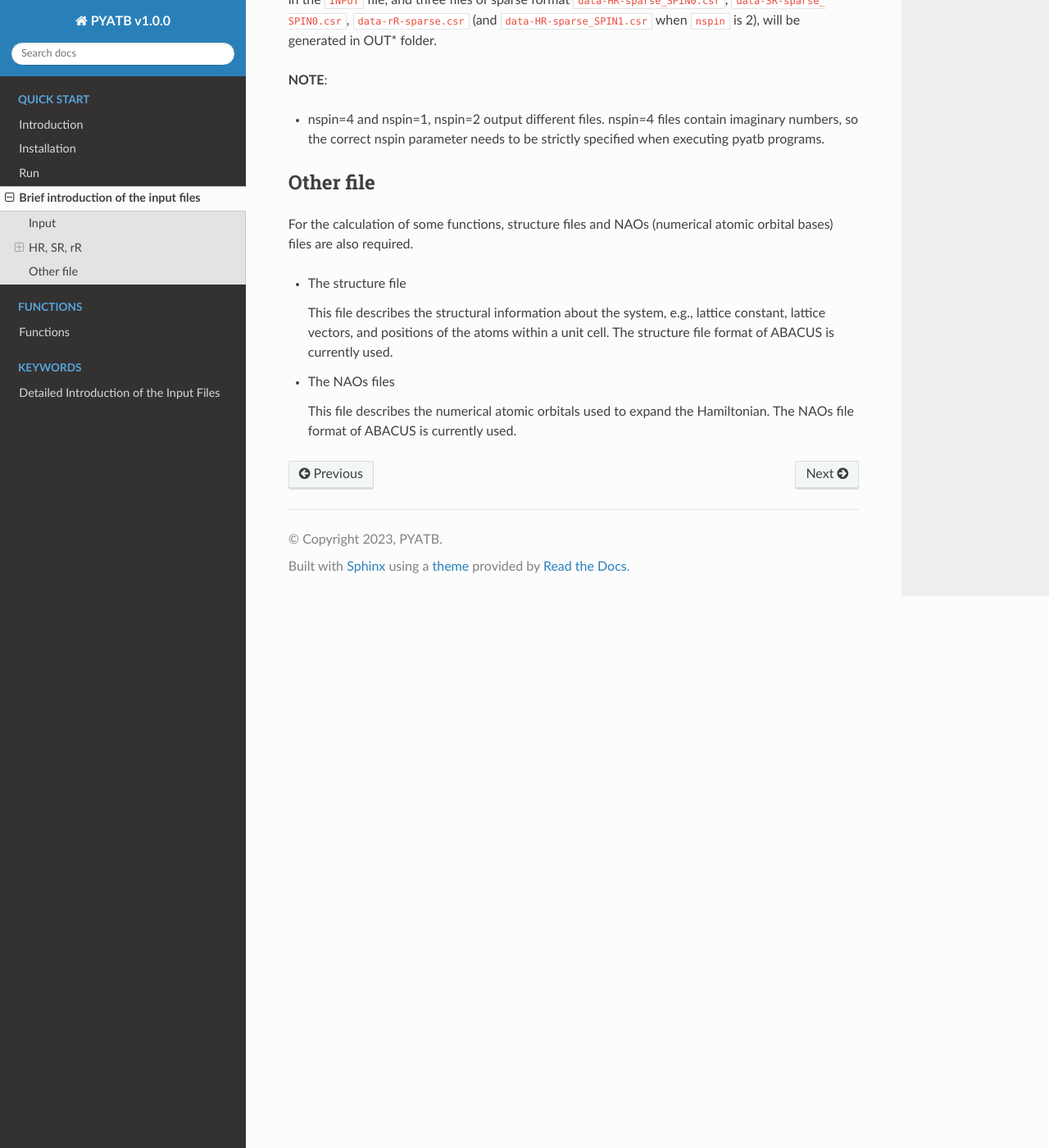
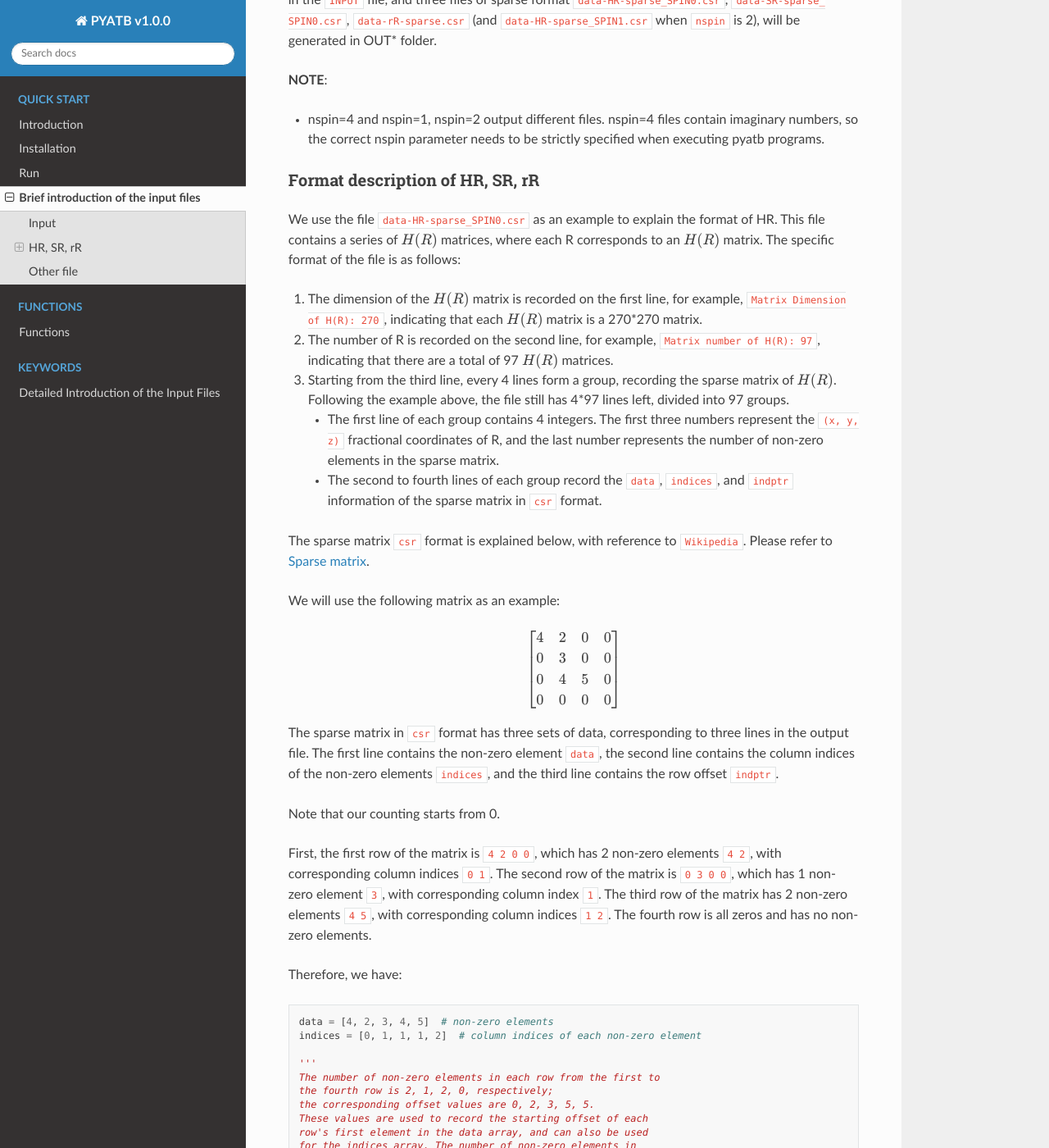
Before and after one commit to pyatb/pyatb, a Sphinx documentation site: the page built from doc/source/input_files.md, in a window 1280 px wide and 1400 px high, scrolled down 1978 px. Shown: the whole window at 82% size. Built offline with Sphinx 7.4.7 and the Read the Docs theme 2.0.0, drawn with Linux system fonts in a browser that asks for light colours; some of the changed text lies outside the part shown.

Commit message:
update pyatb.pdf

````diff
--- a/doc/source/input_files.md
+++ b/doc/source/input_files.md
@@ -82,6 +82,70 @@ Run the **scf** calculation of ABACUS normally, specifies the parameters `out_ma
 **NOTE**:
 - nspin=4 and nspin=1, nspin=2 output different files. nspin=4 files contain imaginary numbers, so the correct nspin parameter needs to be strictly specified when executing pyatb programs.
 
+### Format description of HR, SR, rR
+
+We use the file `data-HR-sparse_SPIN0.csr` as an example to explain the format of HR. This file contains a series of $H(R)$ matrices, where each R corresponds to an $H(R)$ matrix. The specific format of the file is as follows:
+
+1. The dimension of the $H(R)$ matrix is recorded on the first line, for example, `Matrix Dimension of H(R): 270`, indicating that each $H(R)$ matrix is a 270*270 matrix.
+2. The number of R is recorded on the second line, for example, `Matrix number of H(R): 97`, indicating that there are a total of 97 $H(R)$ matrices.
+3. Starting from the third line, every 4 lines form a group, recording the sparse matrix of $H(R)$. Following the example above, the file still has 4*97 lines left, divided into 97 groups.
+    - The first line of each group contains 4 integers. The first three numbers represent the `(x, y, z)` fractional coordinates of R, and the last number represents the number of non-zero elements in the sparse matrix.
+    - The second to fourth lines of each group record the `data`, `indices`, and `indptr` information of the sparse matrix in `csr` format.
+
+The sparse matrix `csr` format is explained below, with reference to `Wikipedia`. Please refer to [Sparse matrix](https://en.wikipedia.org/wiki/Sparse_matrix).
+
+We will use the following matrix as an example:
+
+$$
+\left[
+    \begin{array}{cccc}
+        4 & 2 & 0 & 0\\
+        0 & 3 & 0 & 0\\
+        0 & 4 & 5 & 0\\
+        0 & 0 & 0 & 0\\
+    \end{array}
+\right]
+$$
+
+The sparse matrix in `csr` format has three sets of data, corresponding to three lines in the output file. The first line contains the non-zero element `data`, the second line contains the column indices of the non-zero elements `indices`, and the third line contains the row offset `indptr`.
+
+Note that our counting starts from 0.
+
+First, the first row of the matrix is `4 2 0 0`, which has 2 non-zero elements `4 2`, with corresponding column indices `0 1`. The second row of the matrix is `0 3 0 0`, which has 1 non-zero element `3`, with corresponding column index `1`. The third row of the matrix has 2 non-zero elements `4 5`, with corresponding column indices `1 2`. The fourth row is all zeros and has no non-zero elements.
+
+Therefore, we have:
+
+```python
+data = [4, 2, 3, 4, 5]  # non-zero elements
+indices = [0, 1, 1, 1, 2]  # column indices of each non-zero element
+
+'''
+The number of non-zero elements in each row from the first to
+the fourth row is 2, 1, 2, 0, respectively;
+the corresponding offset values are 0, 2, 3, 5, 5.
+These values are used to record the starting offset of each
+row's first element in the data array, and can also be used
+for the indices array. The number of non-zero elements in
+each row can be obtained by subtracting the previous offset value
+from the current offset value, i.e., 2-0=2, 3-2=1, 5-3=2, 5-5=0.
+'''
+
+# the dimension of this array must be the number of rows of the matrix plus 1.
+indptr = [0, 2, 3, 5, 5]
+```
+
+**NOTE**:
+- When the `npsin` parameter in the PYATB `Input` file is set to `1` or `2`, the HR matrix read is purely real. When `nspin` is set to `4`, the HR matrix read is complex, with matrix elements in the format of `(real part, imaginary part)`.
+
+The file format for the SR matrix is identical to that of the HR matrix. The rR matrix format is slightly different because it includes the $r_x$, $r_y$, and $r_z$ directions. We use `data-rR-sparse.csr` as an example to illustrate the rR file format.
+
+1. The first line is `Matrix Dimension of r(R): 270`.
+2. The second line is `Matrix number of r(R): 97`.
+3. The third line consists of three numbers, representing the fractional coordinates `(x, y, z)` of R.
+4. Starting from the fourth line, every 4 lines form a group, with a total of three groups, recording the $r_x(R)$, $r_y(R)$, and $r_z(R)$ matrices respectively. After that, the loop is performed for different R.
+    - The first line of each group is an integer, recording the number of non-zero elements in the sparse matrix.
+    - The second to fourth lines of each group are in the `csr` format of the sparse matrix, recording the `data`, `indices`, and `indptr` information respectively.
+
 ## Other file
 
 For the calculation of some functions, structure files and NAOs (numerical atomic orbital bases) files are also required.
````
Also changed, not shown: 1 other file.
